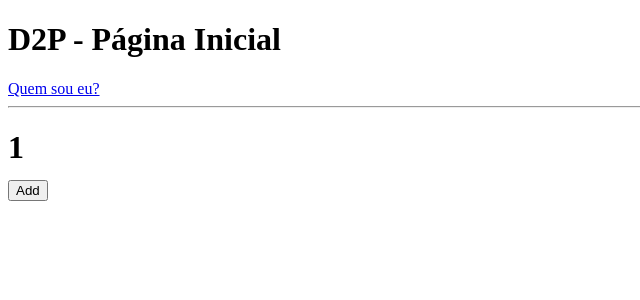
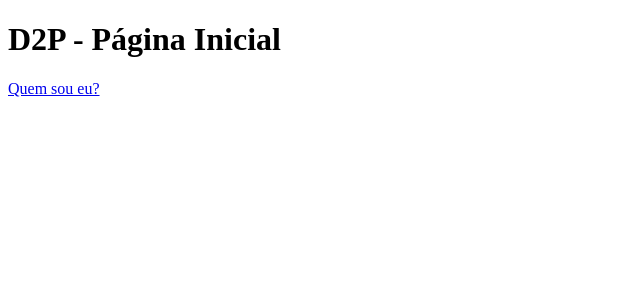
Before and after one commit to alexandre555/D2Pweb, a Next.js app: page / in a window 1280 px wide. Shown: the top 300 px of the page, without its empty margins (0-640 px from the left). Built offline with nearby package versions, Linux system fonts and the light colour scheme.

Commit message:
teste de link3

```diff
--- a/pages/index.js
+++ b/pages/index.js
@@ -1,6 +1,4 @@
 import Link from 'next/link';
-
-import { useState } from 'react';
 
 function Home(){
     return (
@@ -9,26 +7,9 @@
             <Link href="/sobre">
                 <a>Quem sou eu?</a>
             </Link>
-            <hr />
-            <h1><Contador /></h1>
         </div>
 
     )
 }
 
-function Contador(){
-    const [contador, setContador] = useState(1);
-
-    function addContador(){
-        setContador(contador +1);
-    }
-
-    return (
-        <div>
-            <div>{contador}</div>
-            <button onClick={addContador}>Add</button>
-        </div>
-    )
-}
-
 export default Home
```
